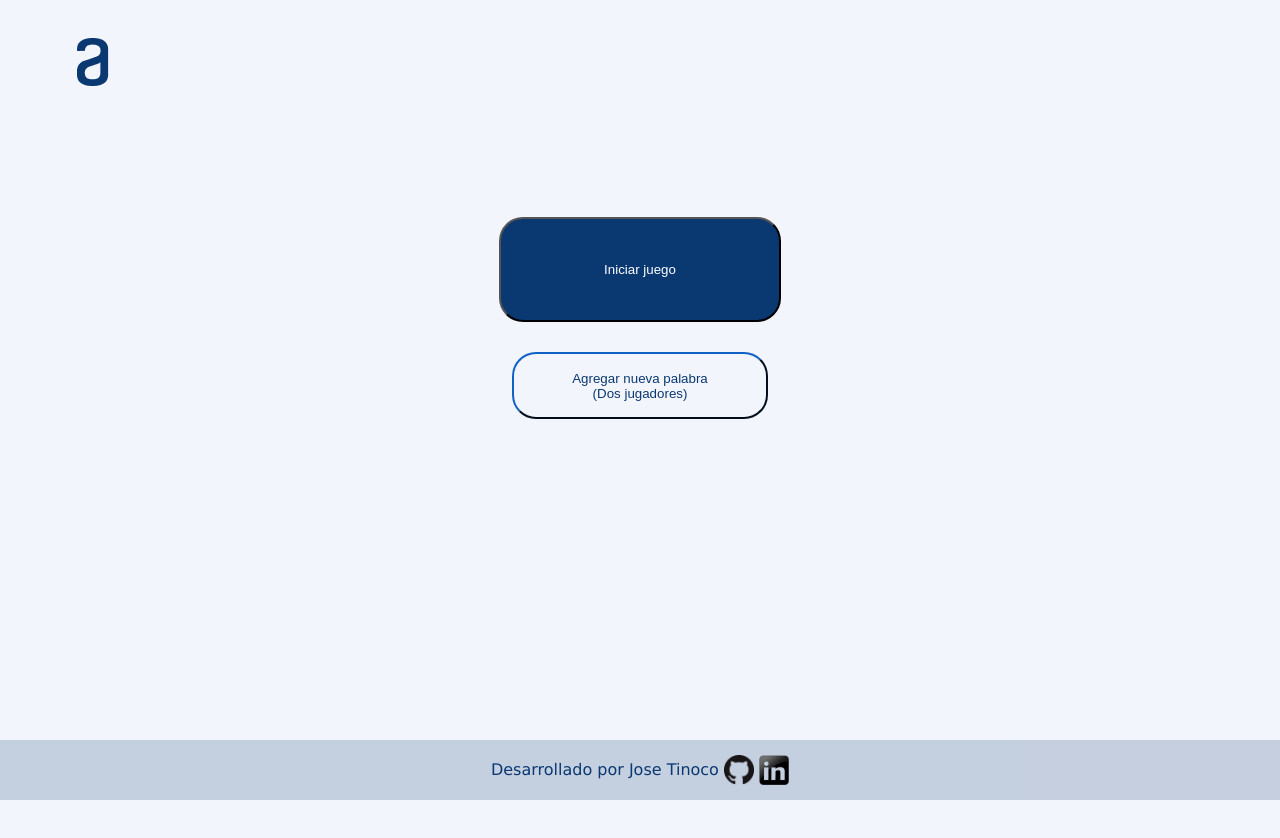
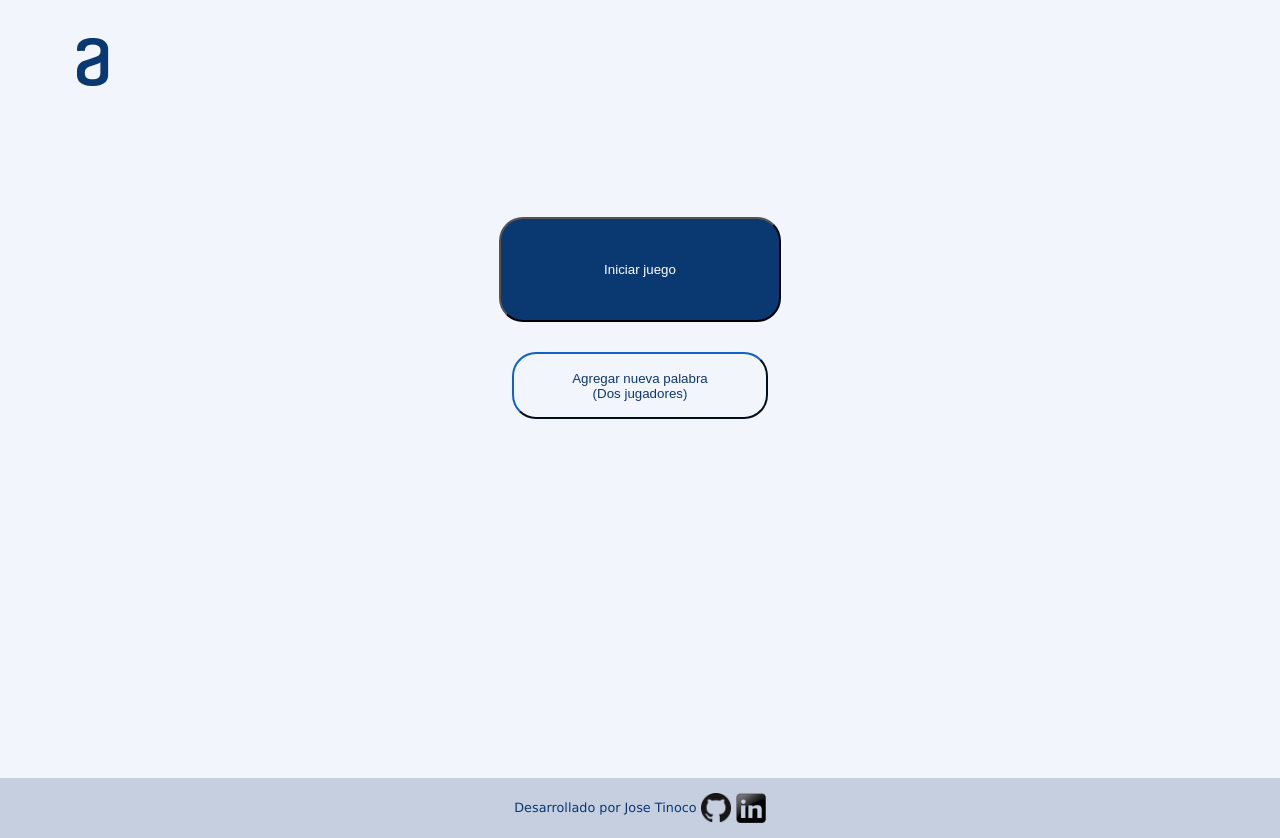
Before and after one commit to josenel-19/juego_ahorcado, a plain HTML site: page index.html in a window 1280 px wide. Before the commit the page ends 800 px from the top, so only its background shows below. Drawn offline with Linux system fonts and the light colour scheme.

Commit message:
se corrige posicion del footer

```diff
--- a/style/estilos.css
+++ b/style/estilos.css
@@ -1,11 +1,11 @@
 body{
     background-color: #F3F5FC;
     font-family: Verdana, Geneva, Tahoma, sans-serif;
-    height: 100%;
 }
 
 .contenido{
     position: relative;
+    min-height: 100vh;
 }
 
 main{
@@ -28,7 +28,7 @@ main{
 }
 
 footer{
-    position: fixed;
+    position: absolute;
     left: 0;
     bottom: 0;
     background-color: rgba(10,56,113,0.2);
@@ -43,8 +43,9 @@ footer div{
 .par-dev{
     display: inline;
     color:#0A3871;
-    font-size: 1em;
+    font-size: 0.8em;
     vertical-align:middle;
+    max-height: 1em;
 }
 .img-footer{
     display: inline;
```
